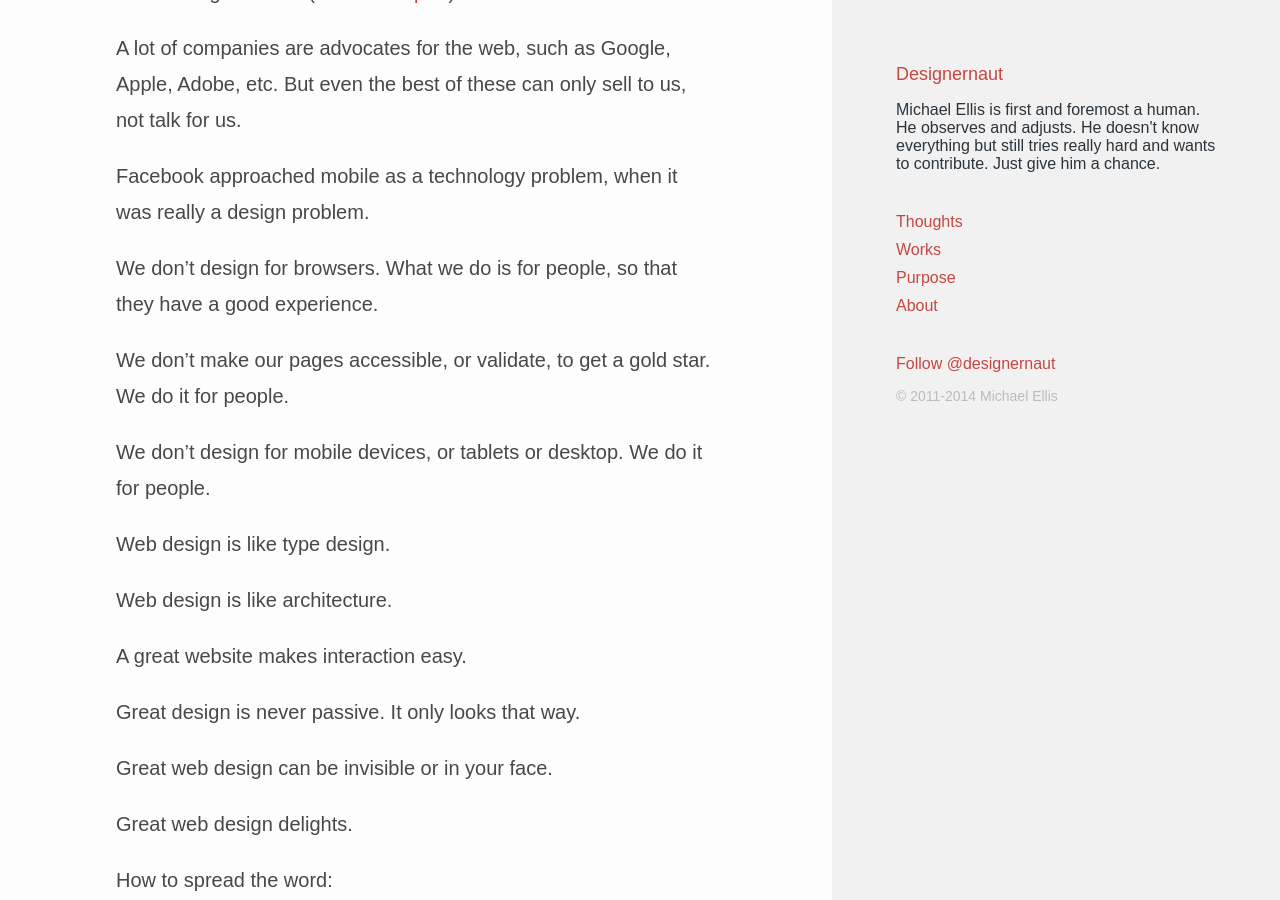
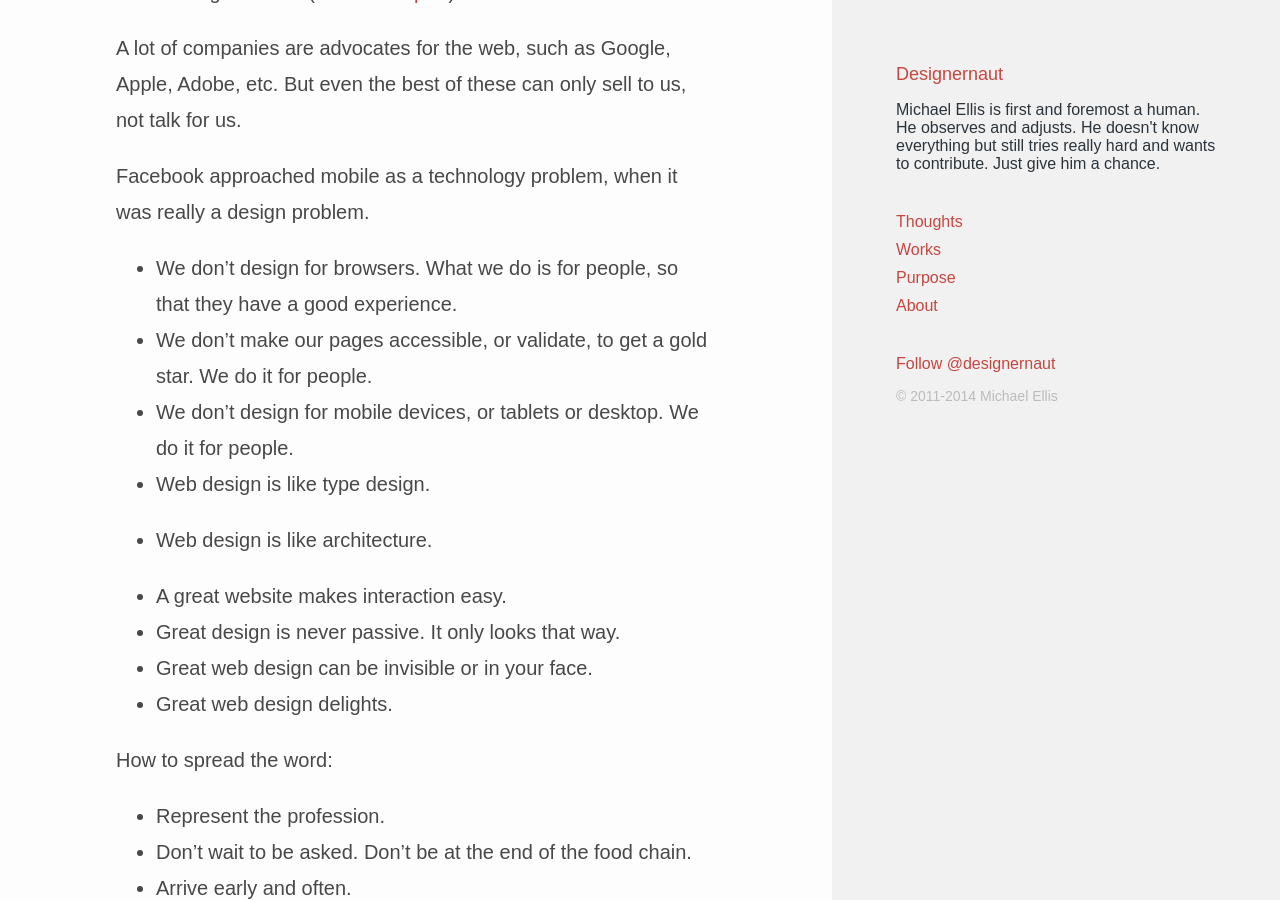
Before and after one commit to designernaut/designernaut, a Jekyll site: the page built from _posts/2014-07-21-understanding-web-design.markdown, in a window 1280 px wide and 900 px high, scrolled down 1210 px. Built offline with Jekyll 4.4.1, drawn with Linux system fonts in a browser that asks for light colours; Markdown is read by kramdown in place of the engine named in the settings.

Commit message:
AEA Session Notes - Jeffrey Zeldman

```diff
--- a/_posts/2014-07-21-understanding-web-design.markdown
+++ b/_posts/2014-07-21-understanding-web-design.markdown
@@ -31,23 +31,19 @@ A lot of companies are advocates for the web, such as Google, Apple, Adobe, etc.
 
 Facebook approached mobile as a technology problem, when it was really a design problem.
 
-We don't design for browsers. What we do is for people, so that they have a good experience.
 
-We don't make our pages accessible, or validate, to get a gold star. We do it for people.
+- We don't design for browsers. What we do is for people, so that they have a good experience.
+- We don't make our pages accessible, or validate, to get a gold star. We do it for people.
+- We don't design for mobile devices, or tablets or desktop. We do it for people.
+- Web design is like type design.
+- Web design is like architecture.
 
-We don't design for mobile devices, or tablets or desktop. We do it for people.
 
-Web design is like type design.
+- A great website makes interaction easy.
+- Great design is never passive. It only looks that way.
+- Great web design can be invisible or in your face.
+- Great web design delights.
 
-Web design is like architecture.
-
-A great website makes interaction easy.
-
-Great design is never passive. It only looks that way.
-
-Great web design can be invisible or in your face.
-
-Great web design delights.
 
 How to spread the word:
 
```
